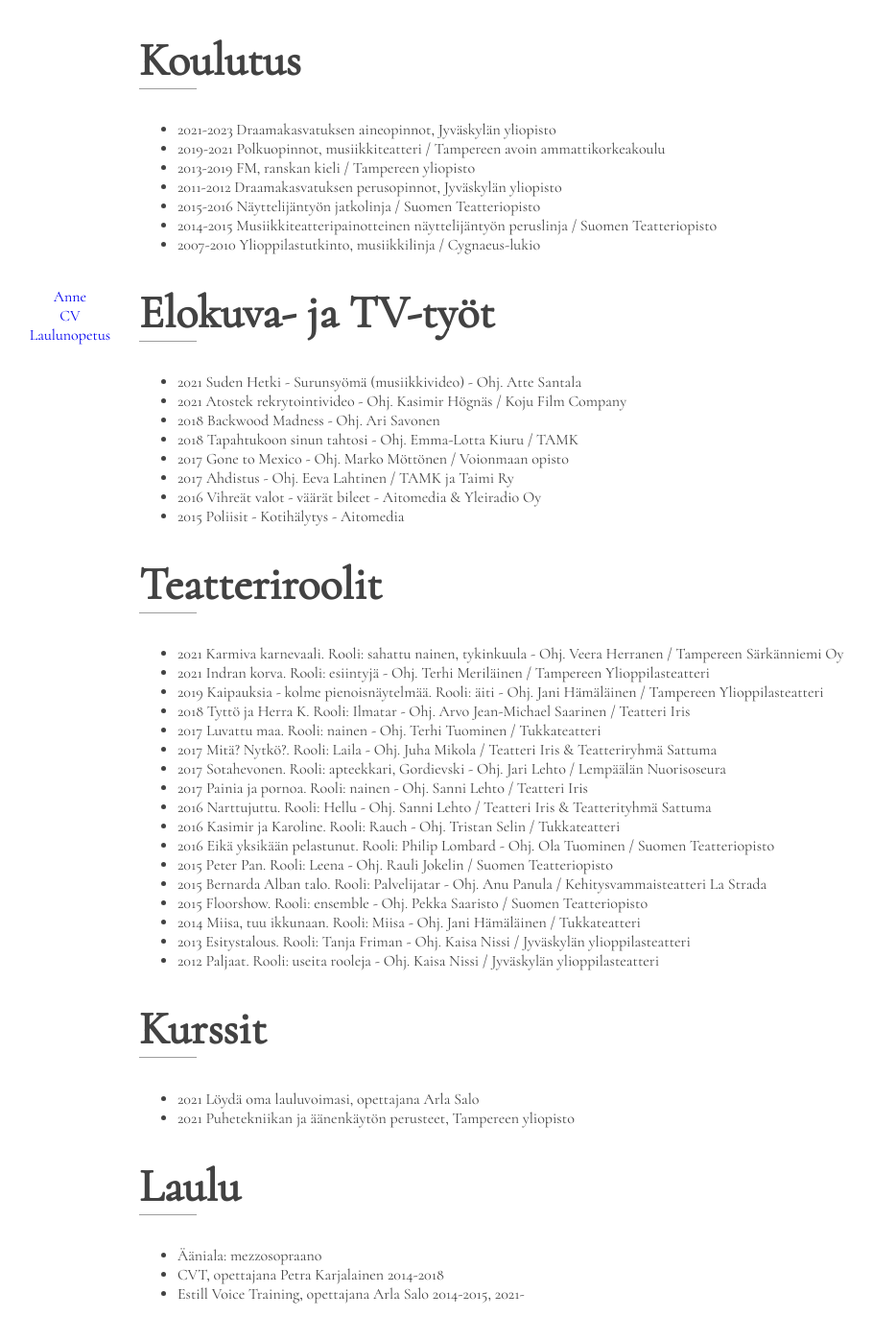
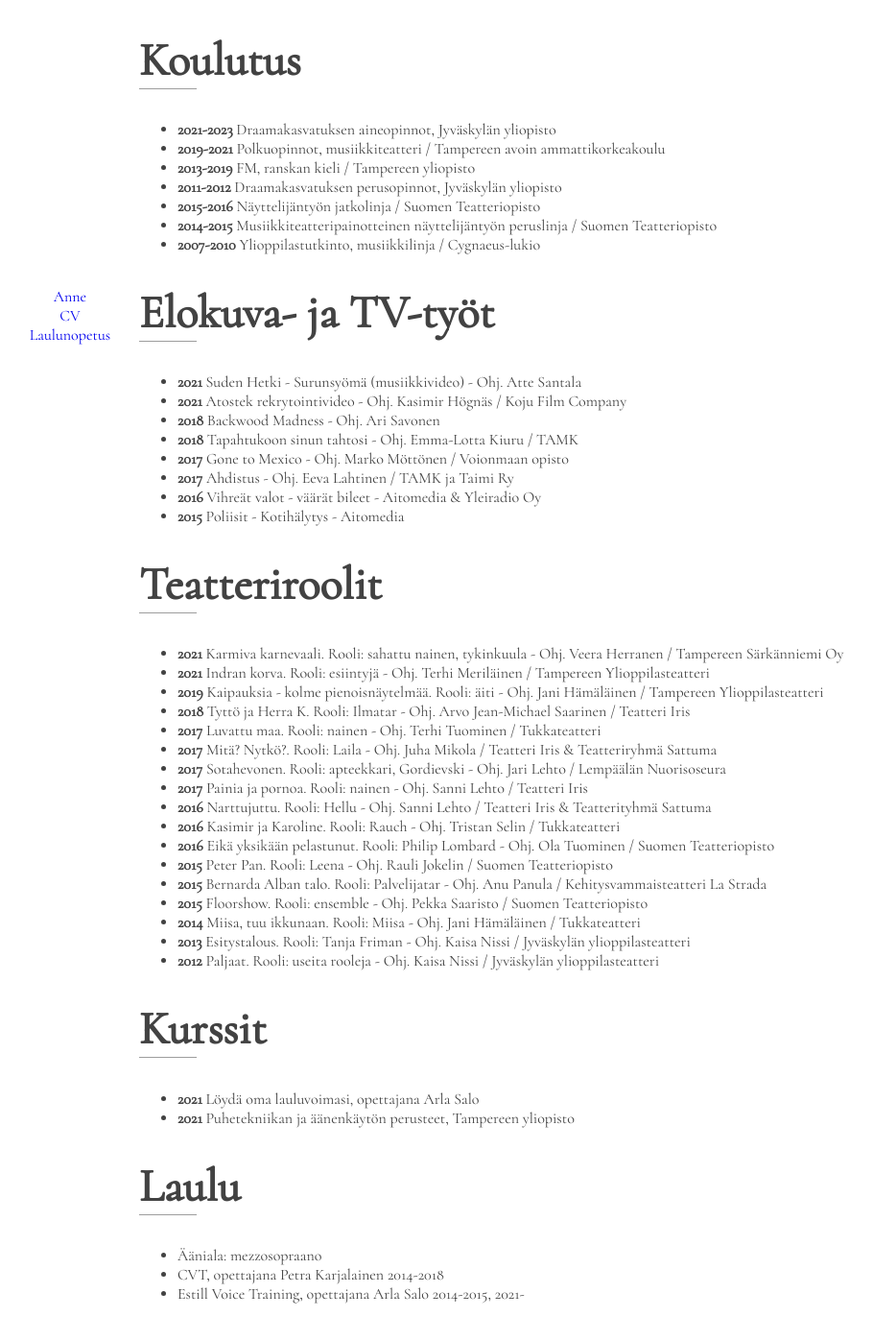
Before and after one commit to AnneTarvus/annetarvus.github.io, a Jekyll site: the page built from cv.md, in a window 1280 px wide, cut to the strip 803-2216 px from the top of the page. Shown: the top 1397 px of the strip at 96% size, without its empty margins (7-917 px from the left). Built offline with Jekyll 4.4.1, drawn with Linux system fonts in a browser that asks for light colours.

Commit message:
Bold years

```diff
--- a/cv.md
+++ b/cv.md
@@ -10,46 +10,46 @@ caption: "Täällä pääset tutustumaan mun työnäytteisiin sekä työ- ja kou
 <iframe class="showreel" src="https://www.youtube.com/embed/98BxLvTSQhU" title="YouTube video player" frameborder="0" allow="accelerometer; autoplay; clipboard-write; encrypted-media; gyroscope; picture-in-picture" allowfullscreen> </iframe>
 
 # Koulutus
-* 2021-2023 Draamakasvatuksen aineopinnot, Jyväskylän yliopisto
-* 2019-2021 Polkuopinnot, musiikkiteatteri / Tampereen avoin ammattikorkeakoulu
-* 2013-2019 FM, ranskan kieli / Tampereen yliopisto
-* 2011-2012 Draamakasvatuksen perusopinnot, Jyväskylän yliopisto
-* 2015-2016 Näyttelijäntyön jatkolinja / Suomen Teatteriopisto
-* 2014-2015 Musiikkiteatteripainotteinen näyttelijäntyön peruslinja / Suomen Teatteriopisto
-* 2007-2010 Ylioppilastutkinto, musiikkilinja / Cygnaeus-lukio
+* **2021-2023** Draamakasvatuksen aineopinnot, Jyväskylän yliopisto
+* **2019-2021** Polkuopinnot, musiikkiteatteri / Tampereen avoin ammattikorkeakoulu
+* **2013-2019** FM, ranskan kieli / Tampereen yliopisto
+* **2011-2012** Draamakasvatuksen perusopinnot, Jyväskylän yliopisto
+* **2015-2016** Näyttelijäntyön jatkolinja / Suomen Teatteriopisto
+* **2014-2015** Musiikkiteatteripainotteinen näyttelijäntyön peruslinja / Suomen Teatteriopisto
+* **2007-2010** Ylioppilastutkinto, musiikkilinja / Cygnaeus-lukio
 
 # Elokuva- ja TV-työt
-* 2021 Suden Hetki - Surunsyömä (musiikkivideo) - Ohj. Atte Santala
-* 2021 Atostek rekrytointivideo - Ohj. Kasimir Högnäs / Koju Film Company
-* 2018 Backwood Madness - Ohj. Ari Savonen
-* 2018 Tapahtukoon sinun tahtosi - Ohj. Emma-Lotta Kiuru / TAMK
-* 2017 Gone to Mexico - Ohj. Marko Möttönen / Voionmaan opisto
-* 2017 Ahdistus - Ohj. Eeva Lahtinen / TAMK ja Taimi Ry
-* 2016 Vihreät valot - väärät bileet - Aitomedia & Yleiradio Oy
-* 2015 Poliisit - Kotihälytys - Aitomedia
+* **2021** Suden Hetki - Surunsyömä (musiikkivideo) - Ohj. Atte Santala
+* **2021** Atostek rekrytointivideo - Ohj. Kasimir Högnäs / Koju Film Company
+* **2018** Backwood Madness - Ohj. Ari Savonen
+* **2018** Tapahtukoon sinun tahtosi - Ohj. Emma-Lotta Kiuru / TAMK
+* **2017** Gone to Mexico - Ohj. Marko Möttönen / Voionmaan opisto
+* **2017** Ahdistus - Ohj. Eeva Lahtinen / TAMK ja Taimi Ry
+* **2016** Vihreät valot - väärät bileet - Aitomedia & Yleiradio Oy
+* **2015** Poliisit - Kotihälytys - Aitomedia
 
 # Teatteriroolit
-* 2021 Karmiva karnevaali. Rooli: sahattu nainen, tykinkuula - Ohj. Veera Herranen / Tampereen Särkänniemi Oy
-* 2021 Indran korva. Rooli: esiintyjä - Ohj. Terhi Meriläinen / Tampereen Ylioppilasteatteri
-* 2019 Kaipauksia - kolme pienoisnäytelmää. Rooli: äiti - Ohj. Jani Hämäläinen / Tampereen Ylioppilasteatteri
-* 2018 Tyttö ja Herra K. Rooli: Ilmatar - Ohj. Arvo Jean-Michael Saarinen / Teatteri Iris
-* 2017 Luvattu maa. Rooli: nainen - Ohj. Terhi Tuominen / Tukkateatteri
-* 2017 Mitä? Nytkö?. Rooli: Laila - Ohj. Juha Mikola / Teatteri Iris & Teatteriryhmä Sattuma
-* 2017 Sotahevonen. Rooli: apteekkari, Gordievski - Ohj. Jari Lehto / Lempäälän Nuorisoseura
-* 2017 Painia ja pornoa. Rooli: nainen - Ohj. Sanni Lehto / Teatteri Iris
-* 2016 Narttujuttu. Rooli: Hellu - Ohj. Sanni Lehto / Teatteri Iris & Teatterityhmä Sattuma
-* 2016 Kasimir ja Karoline. Rooli: Rauch - Ohj. Tristan Selin / Tukkateatteri
-* 2016 Eikä yksikään pelastunut. Rooli: Philip Lombard - Ohj. Ola Tuominen / Suomen Teatteriopisto
-* 2015 Peter Pan. Rooli: Leena - Ohj. Rauli Jokelin / Suomen Teatteriopisto
-* 2015 Bernarda Alban talo. Rooli: Palvelijatar - Ohj. Anu Panula / Kehitysvammaisteatteri La Strada
-* 2015 Floorshow. Rooli: ensemble - Ohj. Pekka Saaristo / Suomen Teatteriopisto
-* 2014 Miisa, tuu ikkunaan. Rooli: Miisa - Ohj. Jani Hämäläinen / Tukkateatteri
-* 2013 Esitystalous. Rooli: Tanja Friman - Ohj. Kaisa Nissi / Jyväskylän ylioppilasteatteri
-* 2012 Paljaat. Rooli: useita rooleja - Ohj. Kaisa Nissi / Jyväskylän ylioppilasteatteri
+* **2021** Karmiva karnevaali. Rooli: sahattu nainen, tykinkuula - Ohj. Veera Herranen / Tampereen Särkänniemi Oy
+* **2021** Indran korva. Rooli: esiintyjä - Ohj. Terhi Meriläinen / Tampereen Ylioppilasteatteri
+* **2019** Kaipauksia - kolme pienoisnäytelmää. Rooli: äiti - Ohj. Jani Hämäläinen / Tampereen Ylioppilasteatteri
+* **2018** Tyttö ja Herra K. Rooli: Ilmatar - Ohj. Arvo Jean-Michael Saarinen / Teatteri Iris
+* **2017** Luvattu maa. Rooli: nainen - Ohj. Terhi Tuominen / Tukkateatteri
+* **2017** Mitä? Nytkö?. Rooli: Laila - Ohj. Juha Mikola / Teatteri Iris & Teatteriryhmä Sattuma
+* **2017** Sotahevonen. Rooli: apteekkari, Gordievski - Ohj. Jari Lehto / Lempäälän Nuorisoseura
+* **2017** Painia ja pornoa. Rooli: nainen - Ohj. Sanni Lehto / Teatteri Iris
+* **2016** Narttujuttu. Rooli: Hellu - Ohj. Sanni Lehto / Teatteri Iris & Teatterityhmä Sattuma
+* **2016** Kasimir ja Karoline. Rooli: Rauch - Ohj. Tristan Selin / Tukkateatteri
+* **2016** Eikä yksikään pelastunut. Rooli: Philip Lombard - Ohj. Ola Tuominen / Suomen Teatteriopisto
+* **2015** Peter Pan. Rooli: Leena - Ohj. Rauli Jokelin / Suomen Teatteriopisto
+* **2015** Bernarda Alban talo. Rooli: Palvelijatar - Ohj. Anu Panula / Kehitysvammaisteatteri La Strada
+* **2015** Floorshow. Rooli: ensemble - Ohj. Pekka Saaristo / Suomen Teatteriopisto
+* **2014** Miisa, tuu ikkunaan. Rooli: Miisa - Ohj. Jani Hämäläinen / Tukkateatteri
+* **2013** Esitystalous. Rooli: Tanja Friman - Ohj. Kaisa Nissi / Jyväskylän ylioppilasteatteri
+* **2012** Paljaat. Rooli: useita rooleja - Ohj. Kaisa Nissi / Jyväskylän ylioppilasteatteri
 
 # Kurssit
-* 2021 Löydä oma lauluvoimasi, opettajana Arla Salo
-* 2021 Puhetekniikan ja äänenkäytön perusteet, Tampereen yliopisto
+* **2021** Löydä oma lauluvoimasi, opettajana Arla Salo
+* **2021** Puhetekniikan ja äänenkäytön perusteet, Tampereen yliopisto
 
 # Laulu
 * Ääniala: mezzosopraano
```
